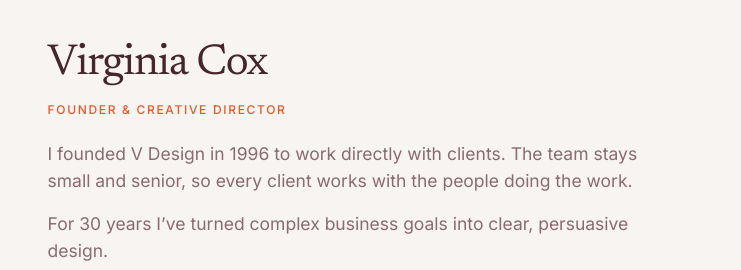
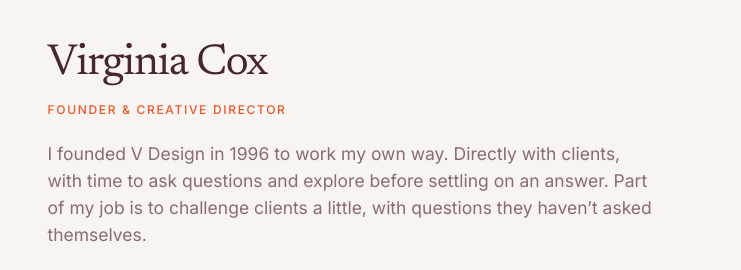
Before and after one commit to vdesignllc/vdesignllc.github.io, a plain HTML site: page about.html in a window 1280 px wide. Shown: the part 528-798 px from the top of the page, 539-1280 px from the left. Drawn offline with Linux system fonts and the light colour scheme.

Commit message:
edit to Studio

```diff
--- a/about.html
+++ b/about.html
@@ -133,7 +133,7 @@ footer{padding:80px 0 28px}
   <div>
     <div class="name">Virginia Cox</div>
     <div class="role">Founder &amp; Creative Director</div>
-    <p>I founded V Design in 1996 to work directly with clients. The team stays small and senior, so every client works with the people doing the work.</p>
+    <p>I founded V Design in 1996 to work my own way. Directly with clients, with time to ask questions and explore before settling on an answer. Part of my job is to challenge clients a little, with questions they haven&rsquo;t asked themselves.</p>
     <p>For 30 years I&rsquo;ve turned complex business goals into clear, persuasive design.</p>
     <p>I work well with experts. Doctors, professors and founders who know their subject better than anyone. I help them boil it down to the fewest, clearest words, a message that stands out and lands with the right people at the right time. And the message stays theirs.</p>
   </div>
```
